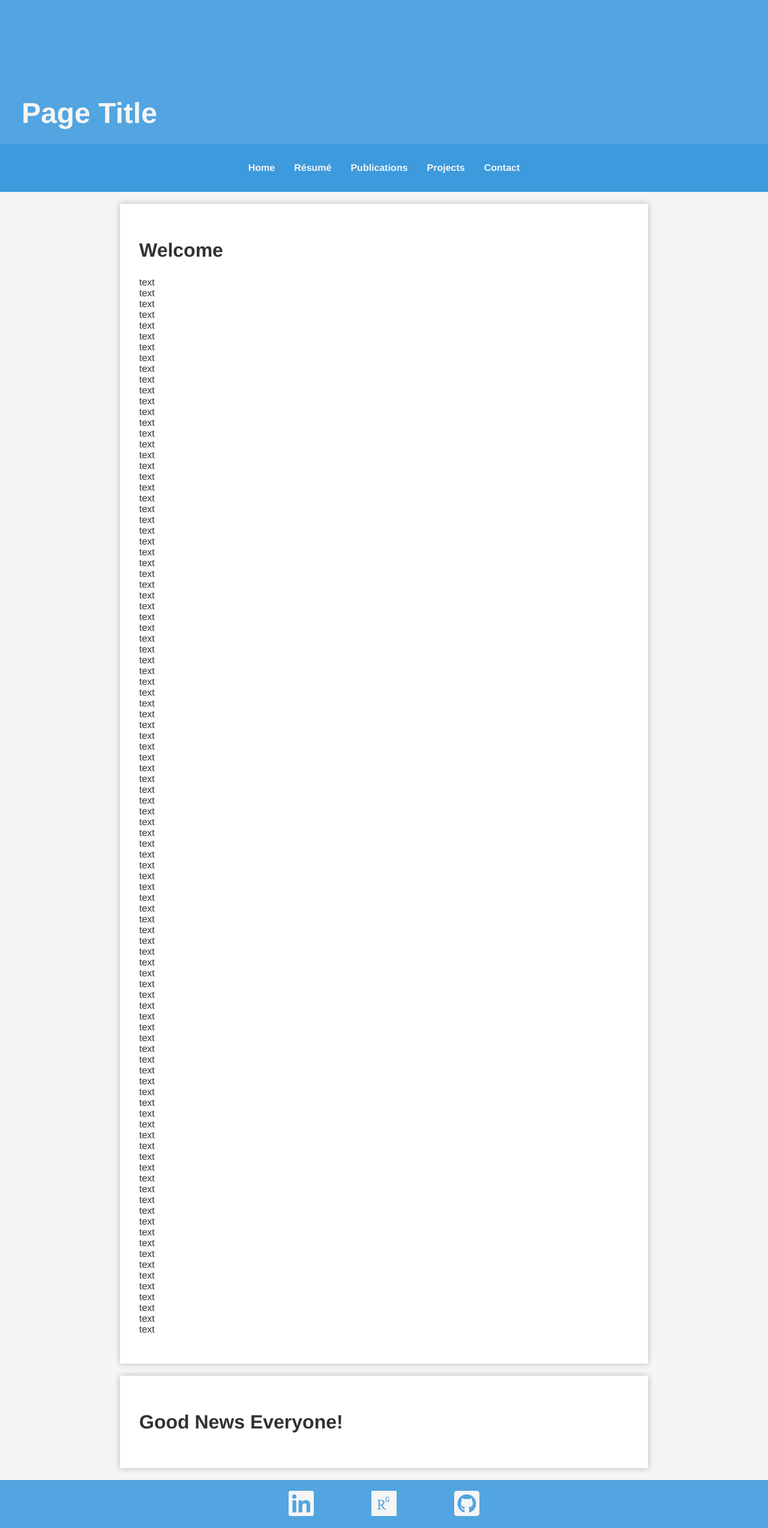
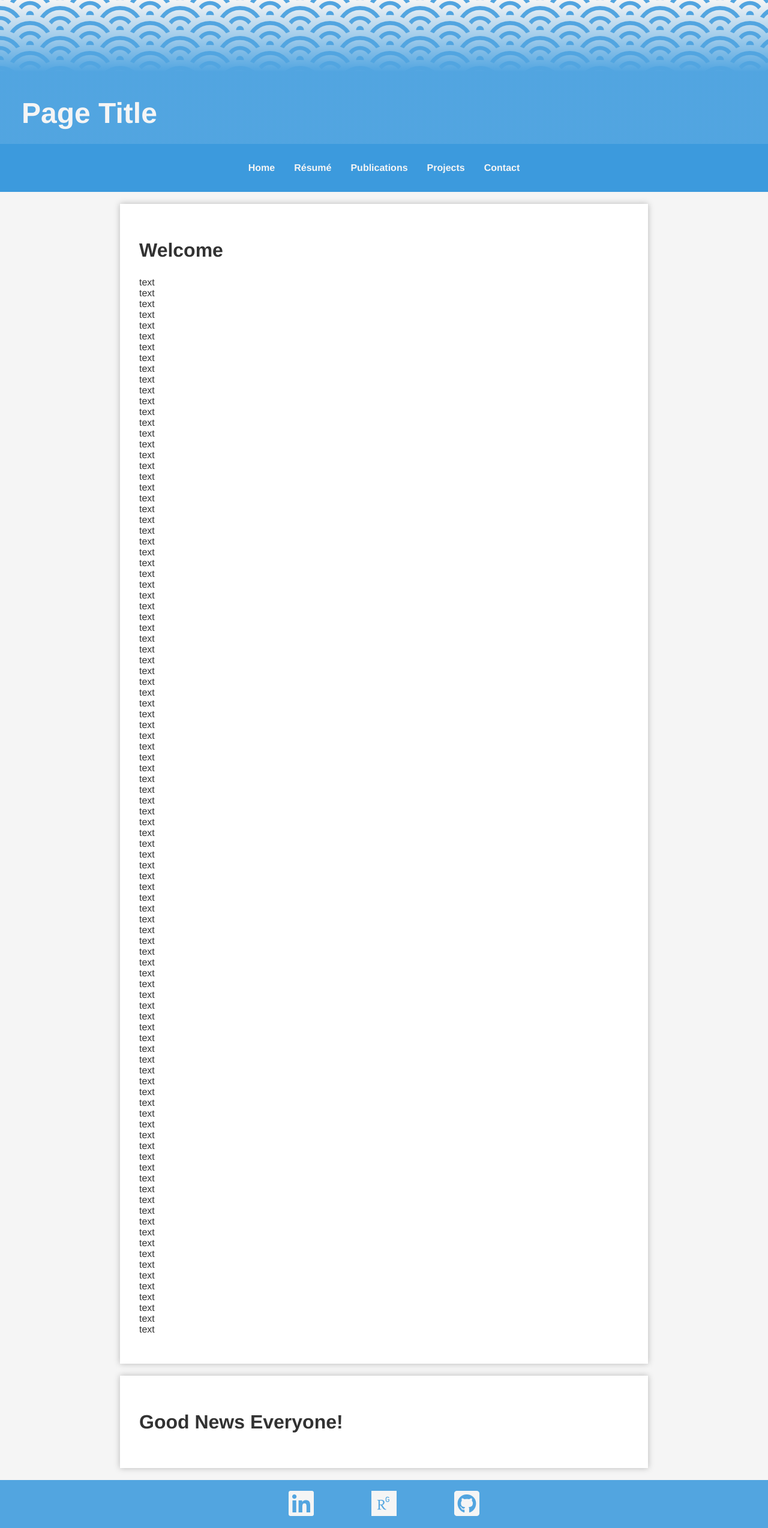
Before and after one commit to dmtveit/dmtveit.github.io, a Jekyll site: the page built from index.html, in a window 1280 px wide. Shown: the whole page at 60% size. Built offline with Jekyll 4.4.1, drawn with Linux system fonts in a browser that asks for light colours.

Commit message:
header image testing

```diff
--- a/css/main.css
+++ b/css/main.css
@@ -93,7 +93,9 @@ header {
     /* position content inside header */
     position: relative;
     /* header background */
-    background-image: linear-gradient(to bottom, rgba(var(--color-header-background), 0), var(--color-header-background), var(--color-header-background)), url(/images/header_img.svg);
+    background-image:
+    linear-gradient(to bottom, hsla(205, 70%, 60%, 0), hsla(205, 70%, 60%, 1), hsla(205, 70%, 60%, 1)),
+    url(/images/header_img.svg);
 
 }
 #sticky-header {
```
